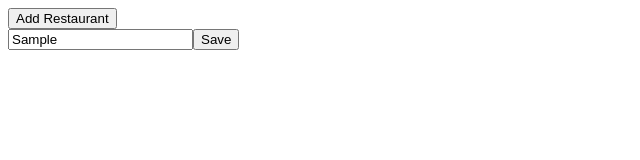
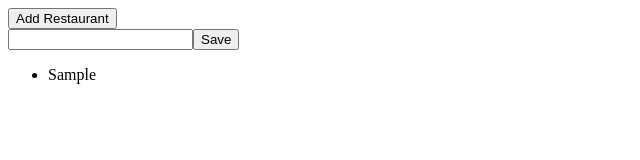
Before and after one commit to gBoole01/react-ts-tdd-restaurant-rating-app, a React (Vite) app: page / in a window 1280 px wide. Both pictures are taken after typing "Sample" into the empty fields and a click on the button "Save". Shown: the top 160 px of the page, without its empty margins (0-640 px from the left). Built offline with nearby package versions, Linux system fonts and the light colour scheme.

Commit message:
feat: add restaurants state and RestaurantList

```diff
--- a/src/components/NewRestaurantForm.tsx
+++ b/src/components/NewRestaurantForm.tsx
@@ -16,7 +16,10 @@ export default function NewRestaurantForm({ onSave }: NewRestaurantFormProps) {
         onChange={(e) => setName(e.target.value)}
       />
       <button
-        onClick={() => onSave({ name })}
+        onClick={() => {
+          onSave({ name })
+          setName('')
+        }}
         type="button"
         data-testid="saveNewRestaurantButton"
       >
--- /dev/null
+++ b/src/components/RestaurantList.tsx
@@ -0,0 +1,15 @@
+import { Restaurant } from './RestaurantListPage'
+
+type RestaurantListProps = {
+  restaurants: Restaurant[]
+}
+
+export default function RestaurantList({ restaurants }: RestaurantListProps) {
+  return (
+    <ul>
+      {restaurants.map((restaurant) => (
+        <li key={restaurant.name}>{restaurant.name}</li>
+      ))}
+    </ul>
+  )
+}
--- a/src/components/RestaurantListPage.tsx
+++ b/src/components/RestaurantListPage.tsx
@@ -1,8 +1,15 @@
+import { useState } from 'react'
 import NewRestaurantForm from './NewRestaurantForm'
+import RestaurantList from './RestaurantList'
+
+export type Restaurant = {
+  name: string
+}
 
 export default function RestaurantListPage() {
-  const saveHandler = ({ name }: { name: string }) => {
-    console.log(name)
+  const [restaurants, setRestaurants] = useState<Restaurant[]>([])
+  const onAddRestaurant = ({ name }: { name: string }) => {
+    setRestaurants((prevRestaurants) => [...prevRestaurants, { name }])
   }
 
   return (
@@ -10,7 +17,8 @@ export default function RestaurantListPage() {
       <button type="button" data-testid="addRestaurantButton">
         Add Restaurant
       </button>
-      <NewRestaurantForm onSave={saveHandler} />
+      <NewRestaurantForm onSave={onAddRestaurant} />
+      <RestaurantList restaurants={restaurants} />
     </>
   )
 }
```
